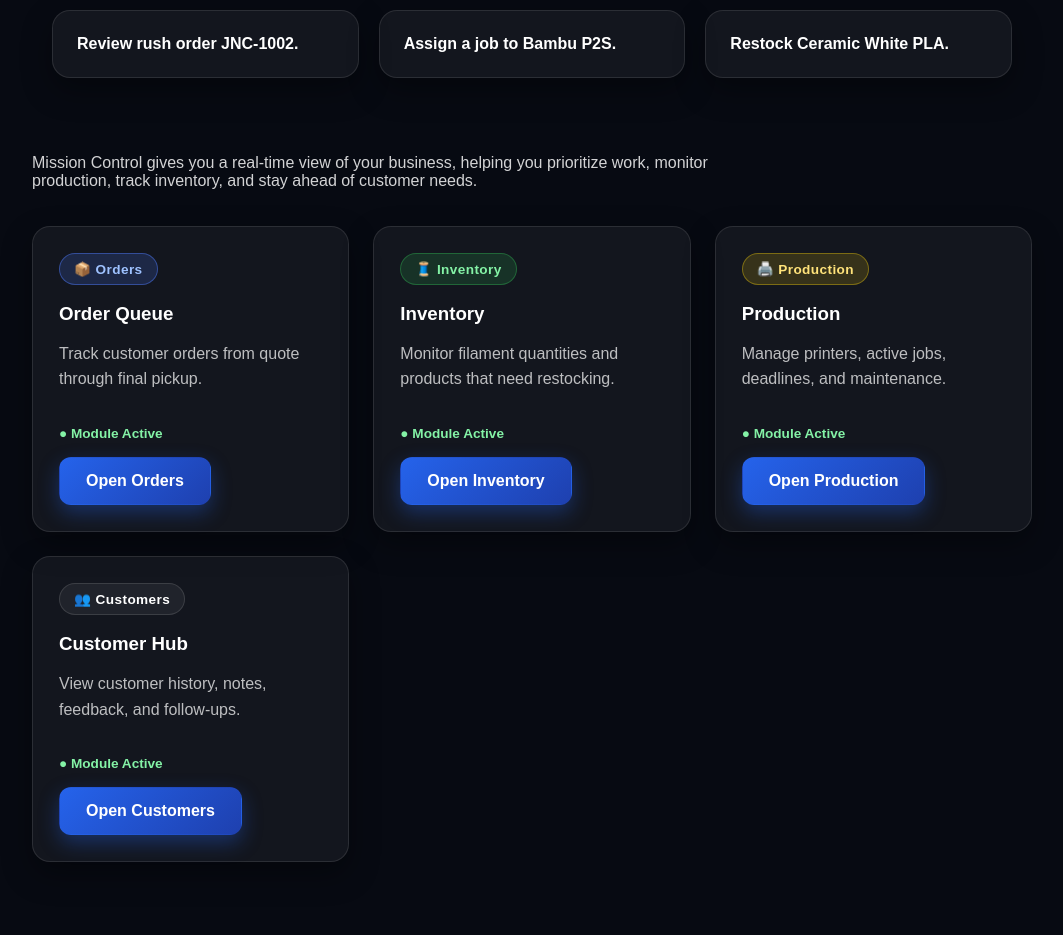
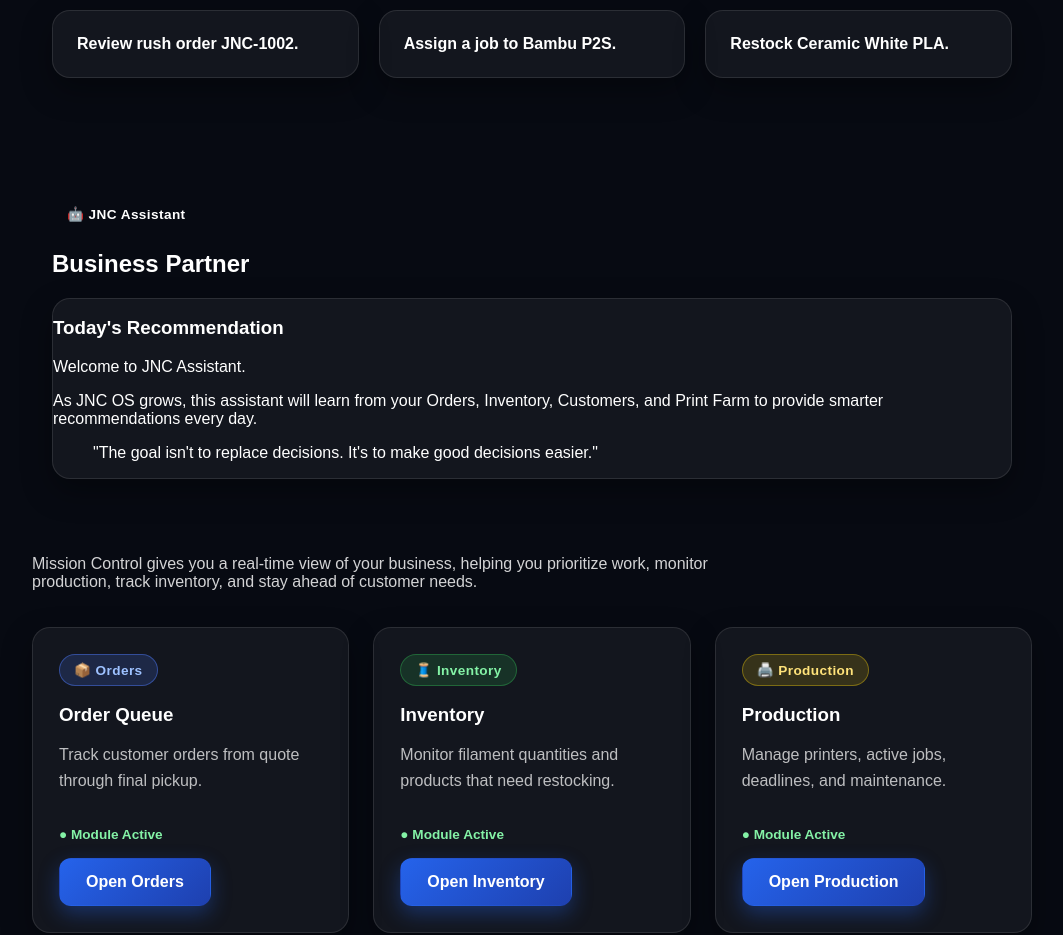
Before and after one commit to jnc3designs/jnc3designs-website, a Next.js app in the folder jnc3designs-premium/: page /operations in a window 1280 px wide. Shown: the part 1240-2175 px from the top of the page, without its empty margins (108-1171 px from the left). Built offline with nearby package versions, Linux system fonts and the light colour scheme.

Commit message:
Add JNCAssistant component to OperationsPage

```diff
--- a/jnc3designs-premium/app/operations/page.js
+++ b/jnc3designs-premium/app/operations/page.js
@@ -11,6 +11,7 @@ import MissionControlHero from "../../components/MissionControlHero";
 import SmartAlerts from "../../components/SmartAlerts";
 import NextActions from "../../components/NextActions";
 import QuickActions from "../../components/QuickActions";
+import JNCAssistant from "../../components/JNCAssistant";
 
 export default function OperationsPage() {
   return (
@@ -20,6 +21,7 @@ export default function OperationsPage() {
     <QuickActions />
     <SmartAlerts />
     <NextActions />
+    <JNCAssistant />
         <p className="operations-intro">
 Mission Control gives you a real-time view of your business, helping you prioritize work, monitor production, track inventory, and stay ahead of customer needs.
 </p>
```
